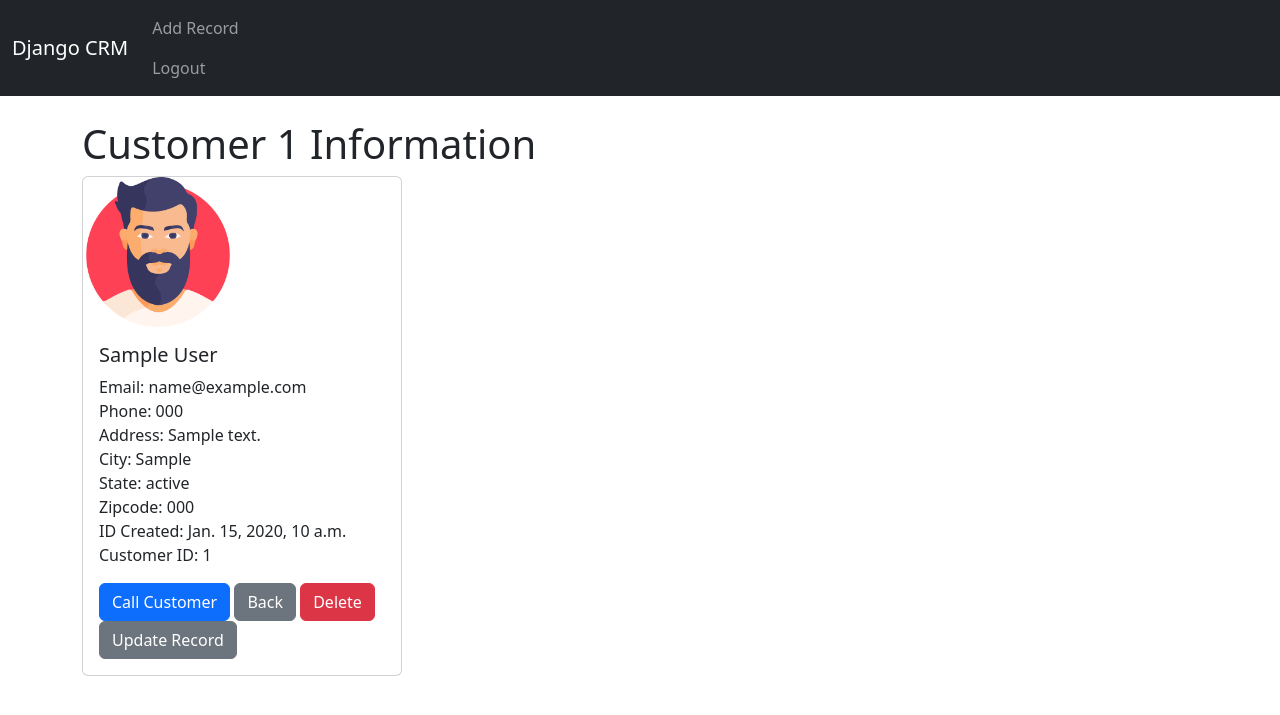
After one commit to nahidn4p/django-crm, a Django app: page /record/1 in a window 1280 px wide. The commit adds this page. Shown: the top 715 px of the page. Run offline with Django 5.2, Linux system fonts and the light colour scheme; a user stored in the database is signed in; tables that the repository leaves empty hold one stand-in row (values such as "Sample post").

Commit message:
Added CRUD Operation

```diff
--- a/djangocrm/settings.py
+++ b/djangocrm/settings.py
@@ -120,7 +120,9 @@ USE_TZ = True
 # https://docs.djangoproject.com/en/5.2/howto/static-files/
 
 STATIC_URL = 'static/'
-
+STATICFILES_DIRS = [
+    BASE_DIR / "static",
+]
 # Default primary key field type
 # https://docs.djangoproject.com/en/5.2/ref/settings/#default-auto-field
 
--- a/website/templates/navbar.html
+++ b/website/templates/navbar.html
@@ -8,6 +8,7 @@
       <ul class="navbar-nav me-auto mb-2 mb-lg-0">
         {% if user.is_authenticated %}
         <li class="nav-item">
+          <a class="nav-link" href="{% url 'add_record' %}">Add Record</a>
           <a class="nav-link" href="{% url 'logout' %}">Logout</a>
         </li>
         {% else %}
--- /dev/null
+++ b/website/templates/record.html
@@ -0,0 +1,31 @@
+{% extends "base.html" %}
+{% block content %}
+{% load static %}
+<h1>Customer {{ customer_record.id  }} Information</h1>
+
+
+
+<div class="card" style="width: 20rem;">
+  <img class="card-img-top" src="{% static 'man.png' %}" alt="Avatar Image" style="width: 150px; height: auto;">
+  <div class="card-body">
+    <h5 class="card-title">{{ customer_record.first_name }}
+            {{ customer_record.last_name }}</h5>
+    <p class="card-text">
+            Email: {{ customer_record.email }}<br />
+            Phone: {{ customer_record.phone }}<br />
+            Address: {{ customer_record.address }}<br />
+            City: {{ customer_record.city }}<br />
+            State: {{ customer_record.state }}<br />
+            Zipcode: {{ customer_record.zipcode }}<br />
+            ID Created: {{ customer_record.created_at }}<br />
+            Customer ID: {{ customer_record.id  }}<br /></p>
+        <a href="tel://{{ customer_record.phone }}" class="btn btn-primary">Call Customer</a>
+        <a href="{% url 'home' %}" class="btn btn-secondary">Back</a>
+        <a href="{% url 'delete_record' customer_record.id %}" class="btn btn-danger">Delete</a>
+        <a href="{% url 'update_record' customer_record.id%}" class="btn btn-secondary">Update Record</a>
+  </div>
+</div>
+
+
+
+{% endblock %}
--- a/website/urls.py
+++ b/website/urls.py
@@ -6,4 +6,8 @@ urlpatterns = [
     #path('login/', views.login_user, name='login'),  # Login view
     path('logout/', views.logout_user, name='logout'),  # Logout view
     path('home/', views.register_user, name='register'),  # Redirect to home view
+    path('record/<int:pk>', views.customer_record, name='record'),  # Record view
+    path('delete_record/<int:pk>', views.delete_record, name='delete_record'),  # Record Delete
+    path('add_record/', views.add_record, name='add_record'),  # Record add
+    path('update_record/<int:pk>', views.update_record, name='update_record'),  # Record Delete
 ]
--- a/website/views.py
+++ b/website/views.py
@@ -1,7 +1,7 @@
 from django.shortcuts import render,redirect
 from django.contrib.auth import authenticate, login, logout
 from django.contrib import messages
-from .forms import signUpForm
+from .forms import signUpForm, addRecordForm
 from .models import Record
 # Create your views here.
 def home(request):
@@ -54,3 +54,48 @@ def register_user(request):
         form = signUpForm()
         return render(request, 'register.html',{'form': form})  # Render the registration form
     return render(request, 'register.html',{'form': form})  # Render the registration form
+
+
+def customer_record(request, pk):
+    if request.user.is_authenticated:
+        customer_record = Record.objects.get(id=pk)  # Fetch the record by primary key
+        return render(request, 'record.html', {'customer_record': customer_record})
+    else:
+        messages.error(request, 'You must be login first.')
+        return redirect('home')
+
+def delete_record(request, pk):
+        if request.user.is_authenticated:
+            delete_record = Record.objects.get(id=pk)  # Fetch the record by primary key
+            delete_record.delete()
+            messages.error(request, 'Record deleted successfully.')
+            return redirect('home')
+        else:
+            messages.error(request, 'You must be login first.')
+            return redirect('home')
+def add_record(request):
+    form= addRecordForm(request.POST or None)  # Initialize the form
+    if request.user.is_authenticated:
+        if request.method == 'POST':
+            if form.is_valid():
+                new_record = form.save()
+                messages.success(request, 'Record added successfully.')
+                return redirect('home')  # Redirect to home after adding the record
+        return render(request, 'add_record.html',{'form':form})  # Render the add record form
+    else:
+        messages.error(request, 'You must be login first.')
+        return redirect('home')
+
+def update_record(request, pk):
+    if request.user.is_authenticated:
+        current_record = Record.objects.get(id=pk)  # Fetch the record by primary key
+        form= addRecordForm(request.POST or None, instance=current_record)  # Initialize the form with preocupied value
+        if form.is_valid():
+            updated_record=form.save()
+            print("Saved Record ID:", updated_record.id)
+            messages.success(request, 'Record updated successfully.')
+            return redirect('home')
+        return render(request, 'update_record.html', {'form': form})
+    else:
+        messages.error(request, 'You must be login first.')
+        return redirect('home')
```
Also changed, not shown: website/forms.py (+14 -1 lines), website/templates/add_record.html (added, +12 -0 lines), website/templates/home.html (+6 -3 lines), website/templates/update_record.html (added, +13 -0 lines), static/man.png (added).
